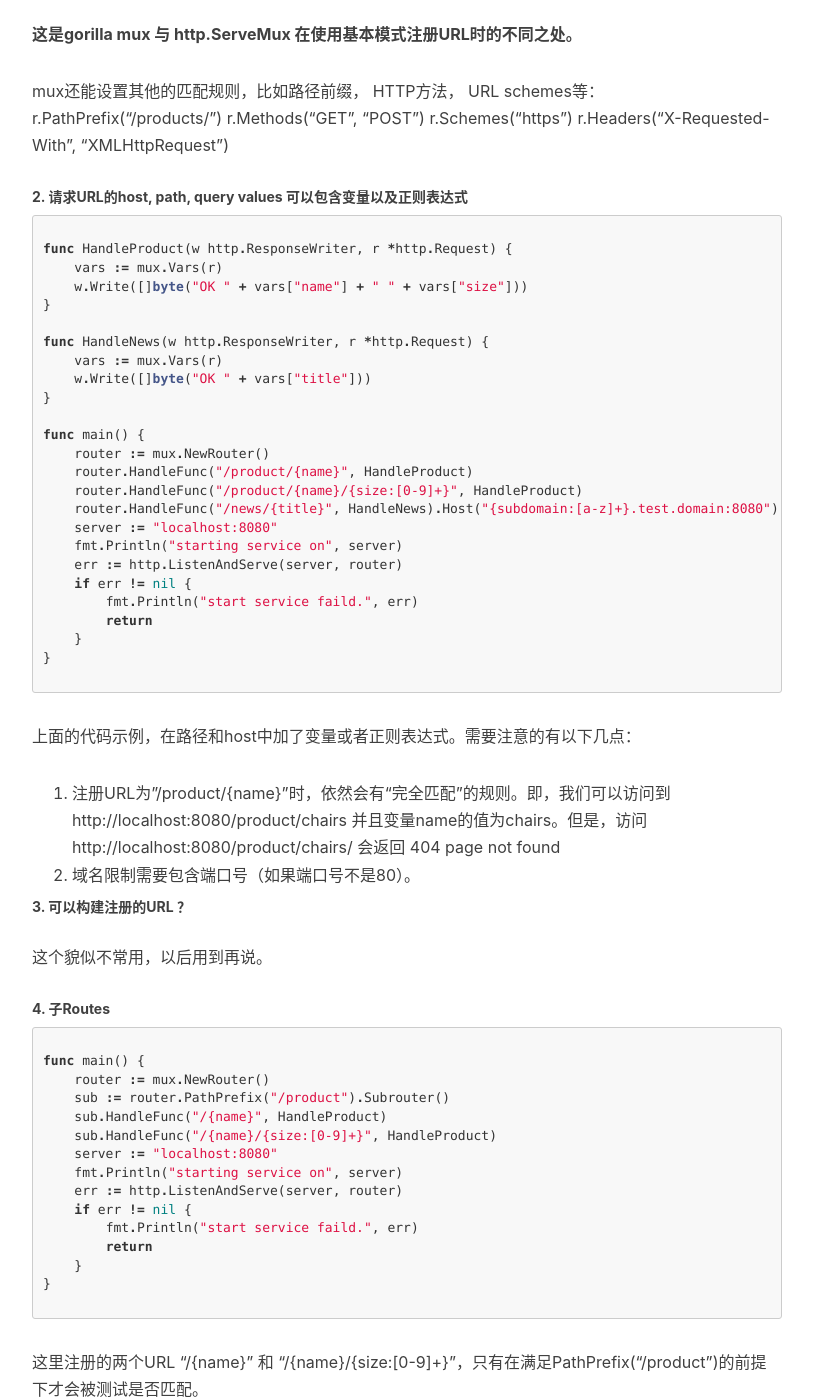
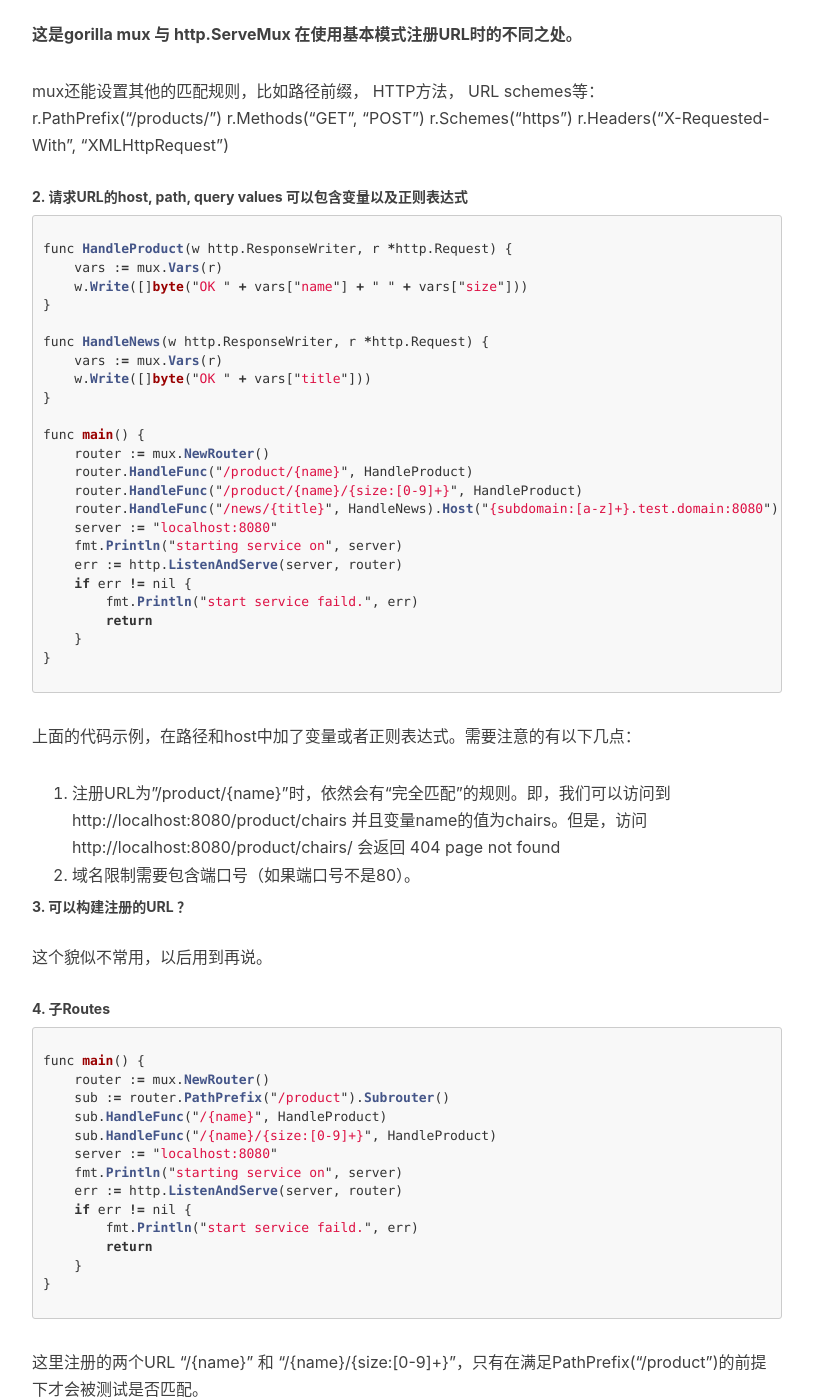
Before and after one commit to ttyrion/ttyrion.github.io, a Jekyll site: the page built from _posts/2019-05-21-【Go】标准的ServeMux和gorilla的mux.md, in a window 1280 px wide and 1400 px high, scrolled down 3555 px. Shown: the whole window, without its empty margins (233-1046 px from the left). Built offline with Jekyll 4.4.1, drawn with Linux system fonts in a browser that asks for light colours; nearby versions of some CDN libraries; comment, search, counter and statistics services are not loaded; some of the changed text lies outside the part shown.

Commit message:
代码格式化

````diff
--- a/_posts/2019-05-21-【Go】标准的ServeMux和gorilla的mux.md
+++ b/_posts/2019-05-21-【Go】标准的ServeMux和gorilla的mux.md
@@ -26,7 +26,7 @@
 
 ##### 模式：固定的根路径和带根的子树
 上面已经说过这两个模式是不同的，接下来上代码。
-```go
+```javascript
 // package handler
 func HandleDefault(w http.ResponseWriter, r *http.Request) {
     w.Write([]byte("OK"))
@@ -60,7 +60,7 @@
 ##### 1. 灵活的请求URL路径匹配方式
 ###### 1.1 普通的路径模式注册URL
 package mux也支持标准的http.ServeMux所支持的注册模式，但有些不同。
-```go
+```javascript
 
 func HandleProduct(w http.ResponseWriter, r *http.Request) {
     w.Write([]byte("OK"))
@@ -96,7 +96,7 @@
 r.Headers("X-Requested-With", "XMLHttpRequest")
 
 ##### 2. 请求URL的host, path, query values 可以包含变量以及正则表达式
-```go
+```javascript
 
 func HandleProduct(w http.ResponseWriter, r *http.Request) {
     vars := mux.Vars(r)
@@ -131,7 +131,7 @@
 这个貌似不常用，以后用到再说。
 
 ##### 4. 子Routes
-```go
+```javascript
 
 func main() {
     router := mux.NewRouter()
````
